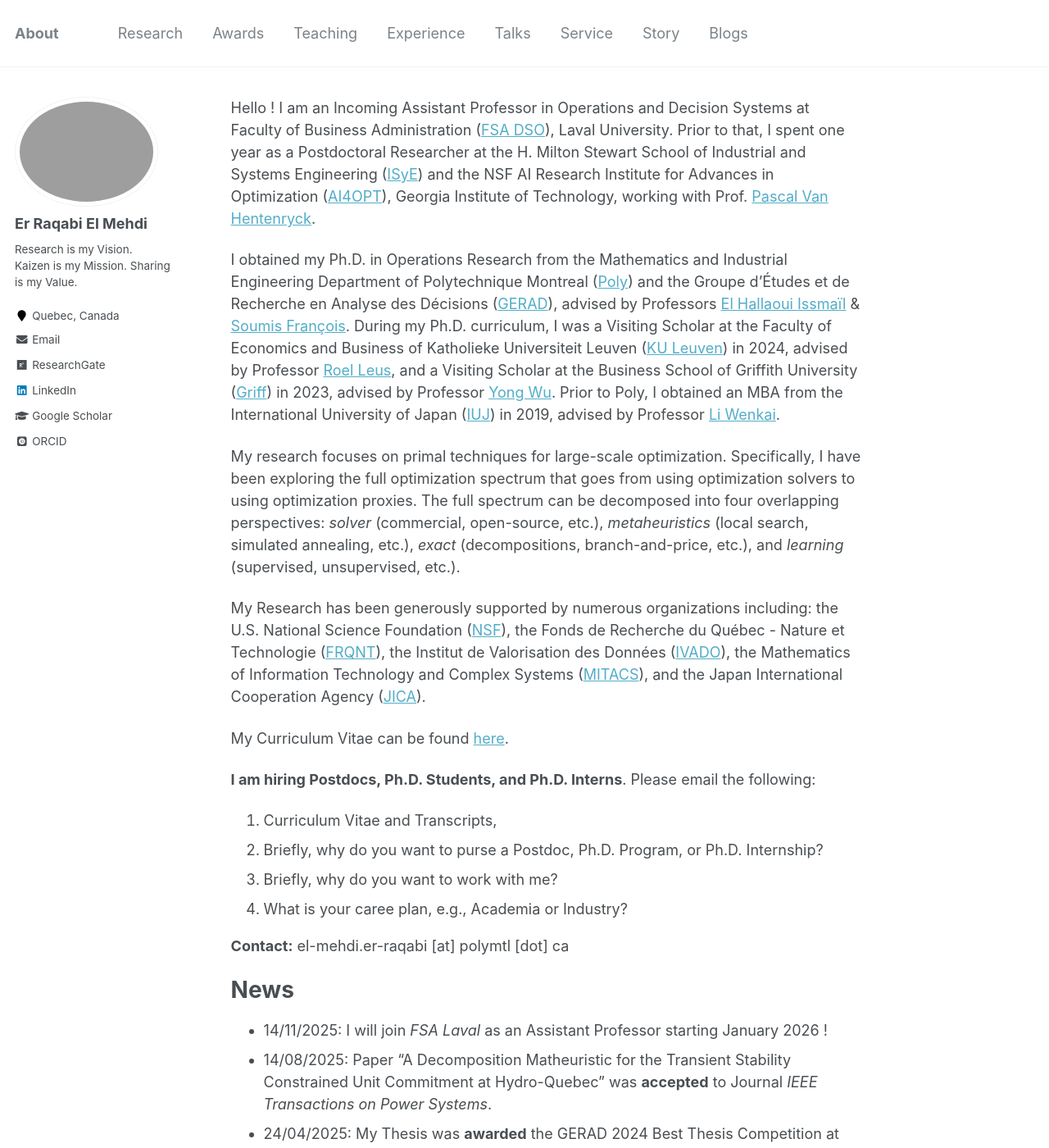
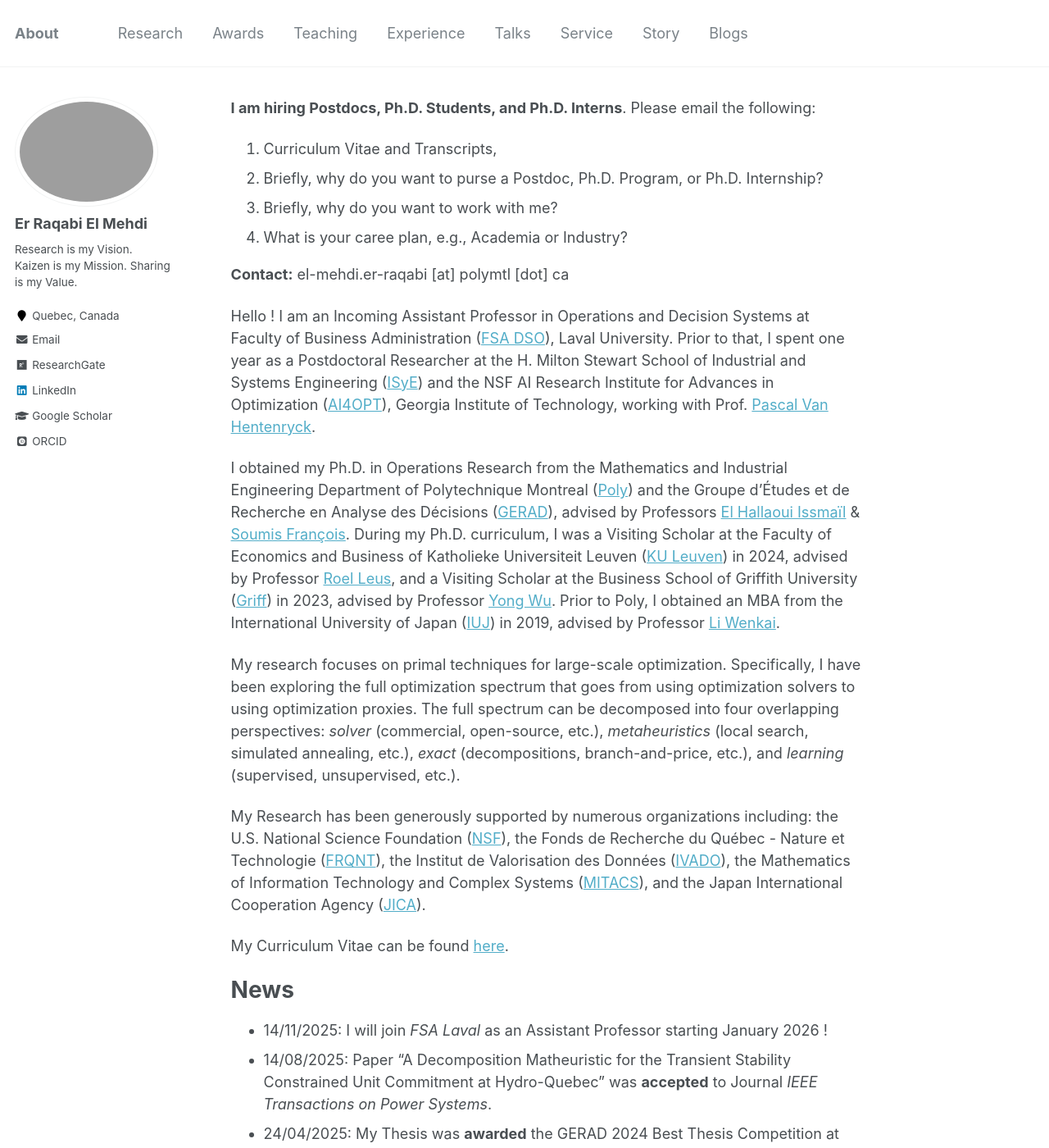
Before and after one commit to RqbMedi/rqbmedi.github.io, a Jekyll site: the page built from _pages/about.md, in a window 1280 px wide and 1400 px high. Shown: the whole window at 82% size. Built offline with Jekyll 4.4.1, drawn with Linux system fonts in a browser that asks for light colours; some web fonts are replaced; part of the change alters nothing that is shown.

```diff
--- a/_pages/about.md
+++ b/_pages/about.md
@@ -3,6 +3,15 @@ permalink: /
 title: #"Personal Website"
 author_profile: true
 ---
+
+**I am hiring Postdocs, Ph.D. Students, and Ph.D. Interns**. Please email the following:
+
+1. Curriculum Vitae and Transcripts,
+2. Briefly, why do you want to purse a Postdoc, Ph.D. Program, or Ph.D. Internship?
+3. Briefly, why do you want to work with me?
+4. What is your caree plan, e.g., Academia or Industry?
+
+**Contact:** el-mehdi.er-raqabi [at] polymtl [dot] ca
 
 Hello ! I am an Incoming Assistant Professor in Operations and Decision Systems at Faculty of Business Administration ([FSA DSO](https://www.fsa.ulaval.ca/faculte/departements-ecole/osd/)), Laval University. Prior to that, I spent one year as a Postdoctoral Researcher at the H. Milton Stewart School of Industrial and Systems Engineering ([ISyE](https://www.isye.gatech.edu/)) and the NSF AI Research Institute for Advances in Optimization ([AI4OPT](https://www.ai4opt.org/)), Georgia Institute of Technology, working with Prof. [Pascal Van Hentenryck](https://www.isye.gatech.edu/users/pascal-van-hentenryck).
 
@@ -14,15 +23,6 @@ My research focuses on primal techniques for large-scale optimization. Specifica
 My Research has been generously supported by numerous organizations including: the U.S. National Science Foundation ([NSF](https://www.nsf.gov/)), the Fonds de Recherche du Québec - Nature et Technologie ([FRQNT](https://frq.gouv.qc.ca/en/)), the Institut de Valorisation des Données ([IVADO](https://ivado.ca/en/)), the Mathematics of Information Technology and Complex Systems ([MITACS](https://www.mitacs.ca/)), and the Japan International Cooperation Agency ([JICA](https://www.jica.go.jp/english/)).
 
 My Curriculum Vitae can be found [here](http://rqbmedi.github.io/files/CV.pdf).
-
-**I am hiring Postdocs, Ph.D. Students, and Ph.D. Interns**. Please email the following:
-
-1. Curriculum Vitae and Transcripts,
-2. Briefly, why do you want to purse a Postdoc, Ph.D. Program, or Ph.D. Internship?
-3. Briefly, why do you want to work with me?
-4. What is your caree plan, e.g., Academia or Industry?
-
-**Contact:** el-mehdi.er-raqabi [at] polymtl [dot] ca
 
 News
 =====
```
